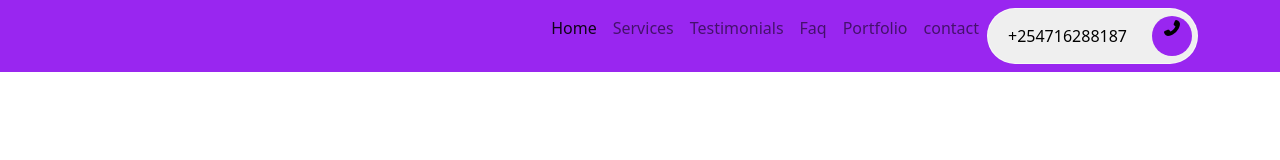
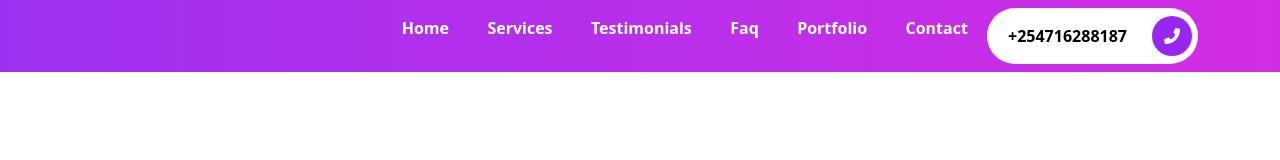
Before and after one commit to MaweuPaul/demo-portfolio, a website: page index.html in a window 1280 px wide. Drawn offline with Linux system fonts and the light colour scheme.

Commit message:
navbar light to dark ,bg-primary to menu , hide buttons on small devices

```diff
--- a/index.html
+++ b/index.html
@@ -9,7 +9,7 @@
   </head>
   <body>
     <!-- navbar section -->
-    <nav class="navbar navbar-expand-md navbar-light bg-primary">
+    <nav class="navbar navbar-expand-md navbar-dark menu">
         <div class="container">
           <a class="navbar-brand" href="#"></a>
           <button class="navbar-toggler" type="button" data-bs-toggle="collapse" data-bs-target="#navbarNav" aria-controls="navbarNav" aria-expanded="false" aria-label="Toggle navigation">
--- a/scss/components/_buttons.scss
+++ b/scss/components/_buttons.scss
@@ -1,10 +1,15 @@
 @use '../custom'as *;
+@use '../components/mixins'as *;
 .btn-rounded{
+    @include media-breakpoint-down(sm){
+        display:none;
+    }
     position: relative;
     padding:0.9375rem 4.375rem 0.9375rem 1.25rem;
-    font-weight: 500;
+    font-weight: 700;
     margin: 0;
     border:0.1rem solid rgba($white ,0.6);
+    background-color: $white;
     span{
         position: absolute;
         background-color: $primary;
@@ -14,5 +19,17 @@
     right:5px;
    transform: translateY(-50%);
    border-radius: 50%;
+   i{
+    color:$white;
+    font-size: 1rem;
+    line-height: 2.5rem;
+   }
     }
+    &:hover{
+        @include gradient;
+        color: $white;
+        span{
+            background-color: rgba($black,0.6);
+        }
 }
+}
--- a/scss/sections/_navbar.scss
+++ b/scss/sections/_navbar.scss
@@ -1,5 +1,5 @@
- @use '../custom'as *;
- @use '../components/mixins'as *;
+ @use'../custom'as *;
+ @use'../components/mixins'as *;
 
 .menu{
     @include gradient;
@@ -7,7 +7,7 @@
         padding:0 0.7rem;
     }
     a{
-        color:$white !important;
+        color: $white!important;
         text-transform:capitalize ;
         font-weight: 600;
     }
```
Also changed, not shown: assets/css/style.css, assets/webfonts/fa-brands-400.ttf (added), assets/webfonts/fa-brands-400.woff2 (added), assets/webfonts/fa-regular-400.ttf (added), assets/webfonts/fa-regular-400.woff2 (added), assets/webfonts/fa-solid-900.ttf (added), assets/webfonts/fa-solid-900.woff2 (added), assets/webfonts/fa-v4compatibility.ttf (added), assets/webfonts/fa-v4compatibility.woff2 (added), 1 other file.
